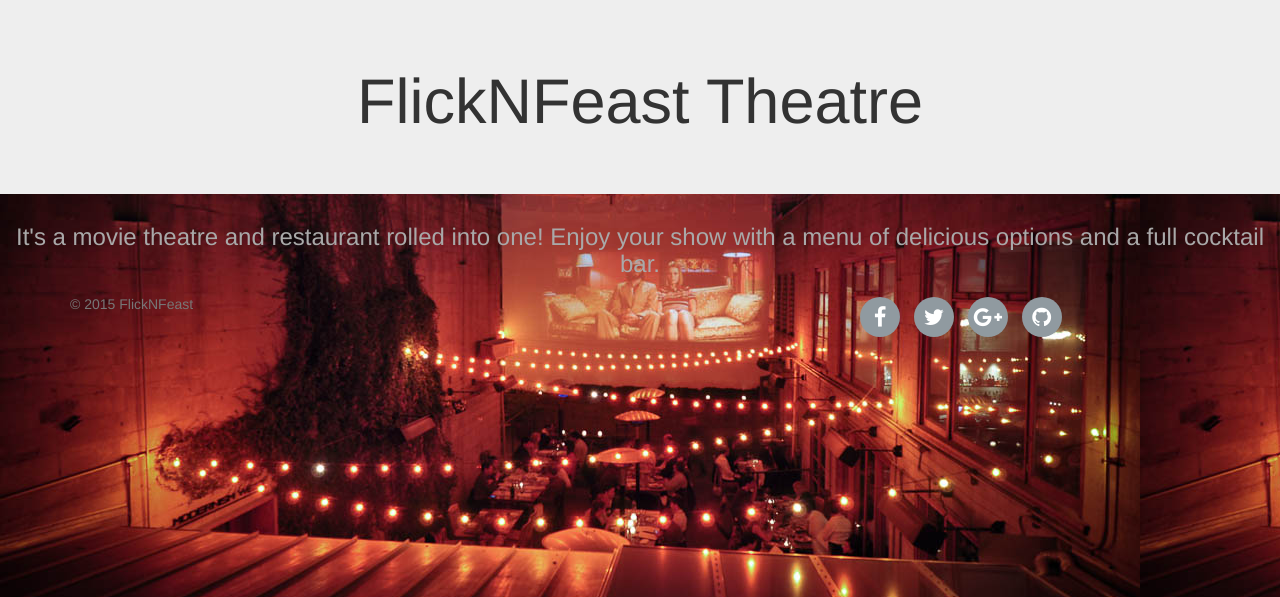
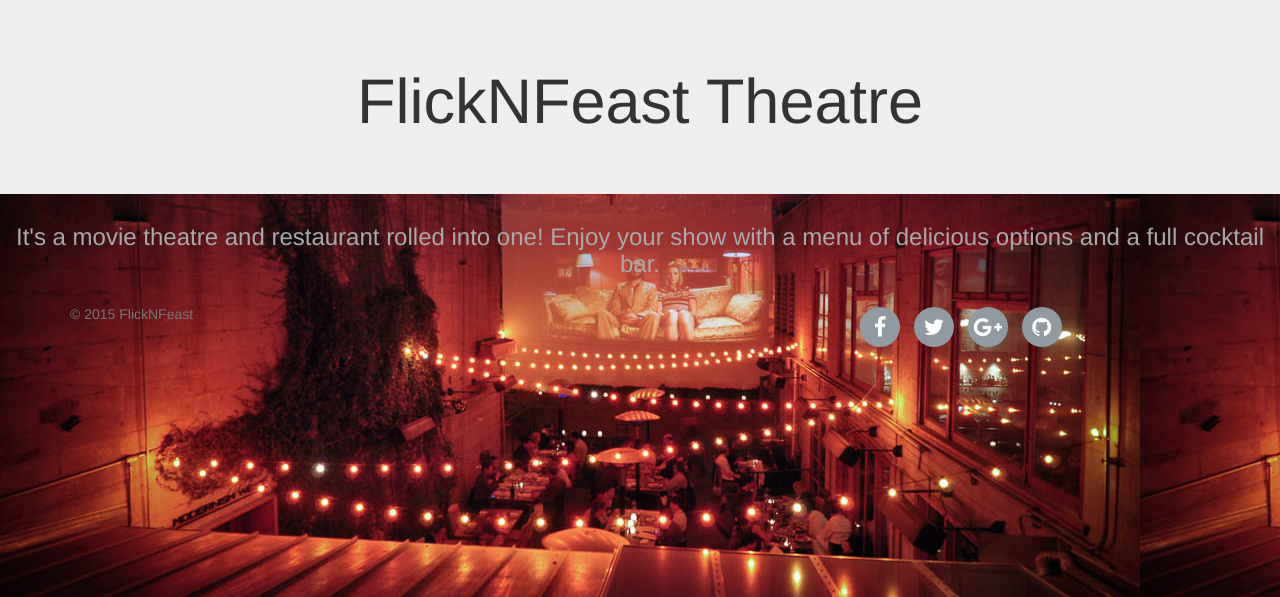
Before and after one commit to mkgilbert/cs399_the_theatre, a Django app: page / in a window 1280 px wide. Shown: the part 52-649 px from the top of the page. Run offline with Django 3.2, Linux system fonts and the light colour scheme; parts of the project's set-up code (start-up, migrations or seed data) failed here and were passed over; some libraries are stand-ins or nearby versions.

Commit message:
add top margin for footer

```diff
--- a/theatre/static/css/base.css
+++ b/theatre/static/css/base.css
@@ -1,3 +1,6 @@
 .container-margin {
     margin-top:10px;
 }
+.footer {
+    margin-top: 20px;
+}
```
